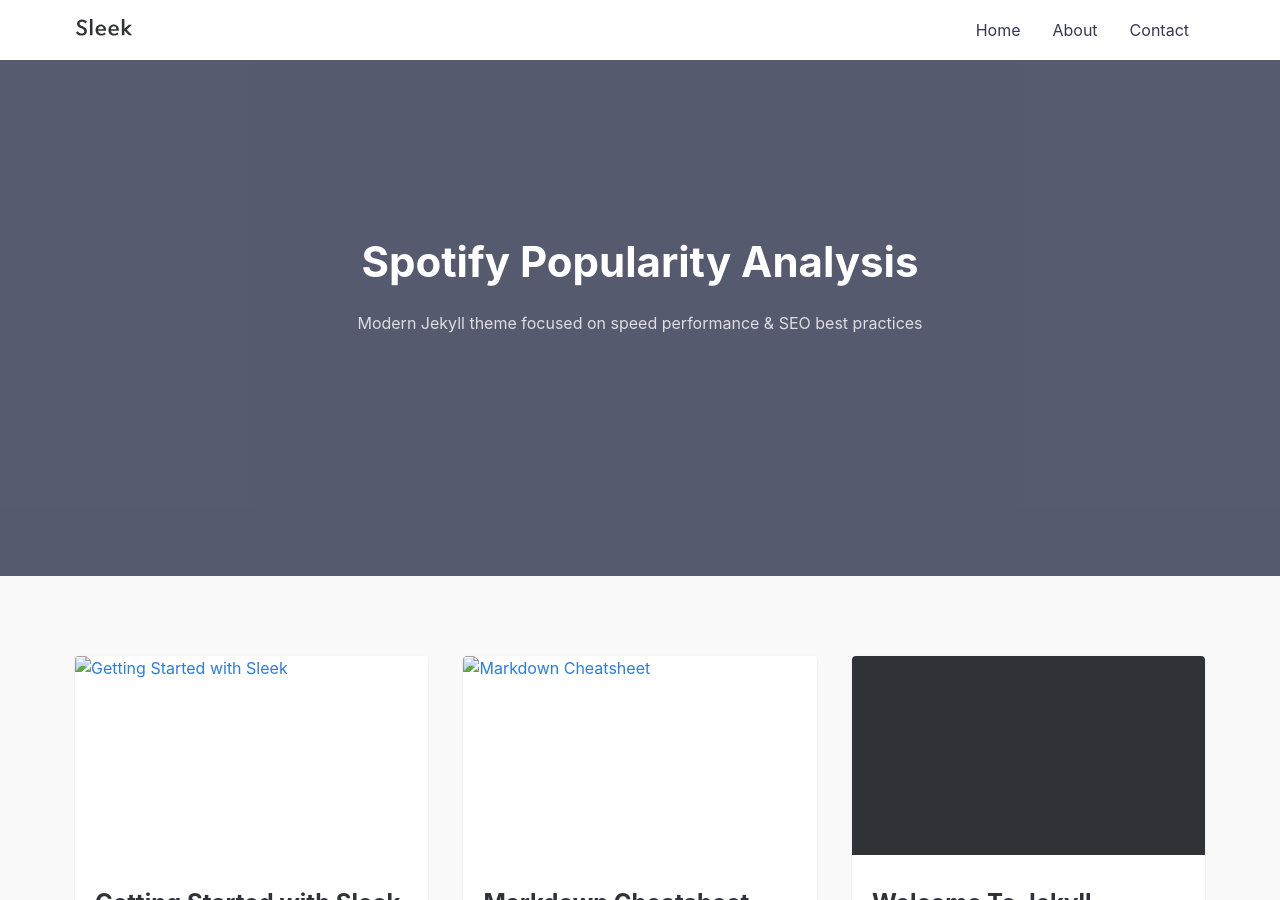
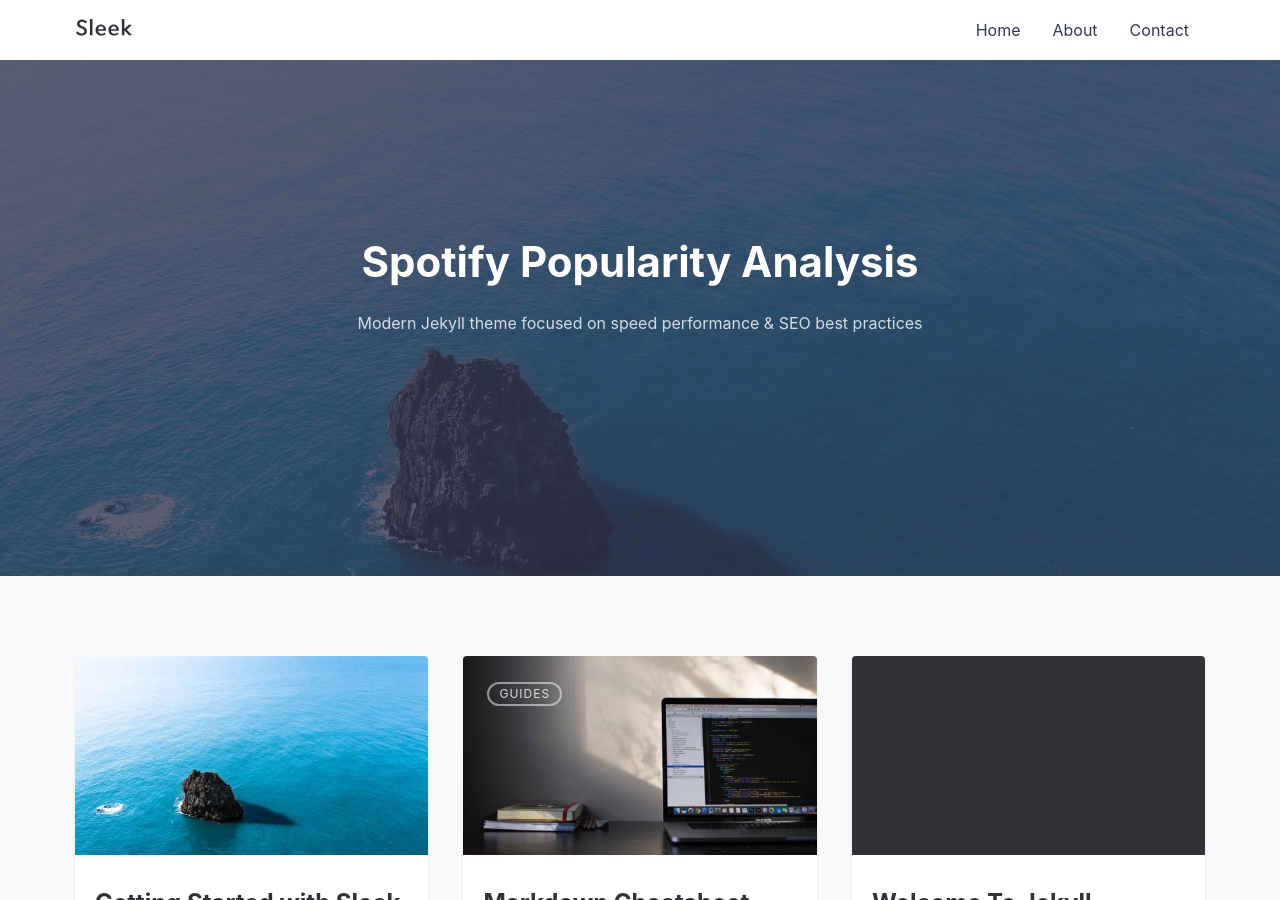
Before and after one commit to begomartinezmr/spotify-popularity-study-web, a Jekyll site: the page built from index.md, in a window 1280 px wide and 900 px high. Built offline with Jekyll 4.4.1, drawn with Linux system fonts in a browser that asks for light colours.

Commit message:
Update _config.yml

```diff
--- a/_config.yml
+++ b/_config.yml
@@ -5,8 +5,8 @@
   Write an awesome description for your new site here. You can edit this
   line in _config.yml. It will appear in your document head meta (for
   Google search results) and in your feed.xml site description.
-baseurl: "/sleek" # the subpath of your site, e.g. /blog
-url: "https://begomartinezmr.github.io/spotify-popularity-study-web/" # the base hostname & protocol for your site, e.g. http://example.com
+baseurl: "spotify-popularity-study-web/" # the subpath of your site, e.g. /blog
+url: "https://begomartinezmr.github.io/" # the base hostname & protocol for your site, e.g. http://example.com
 
 # SEO PLUGIN
 social:
```
